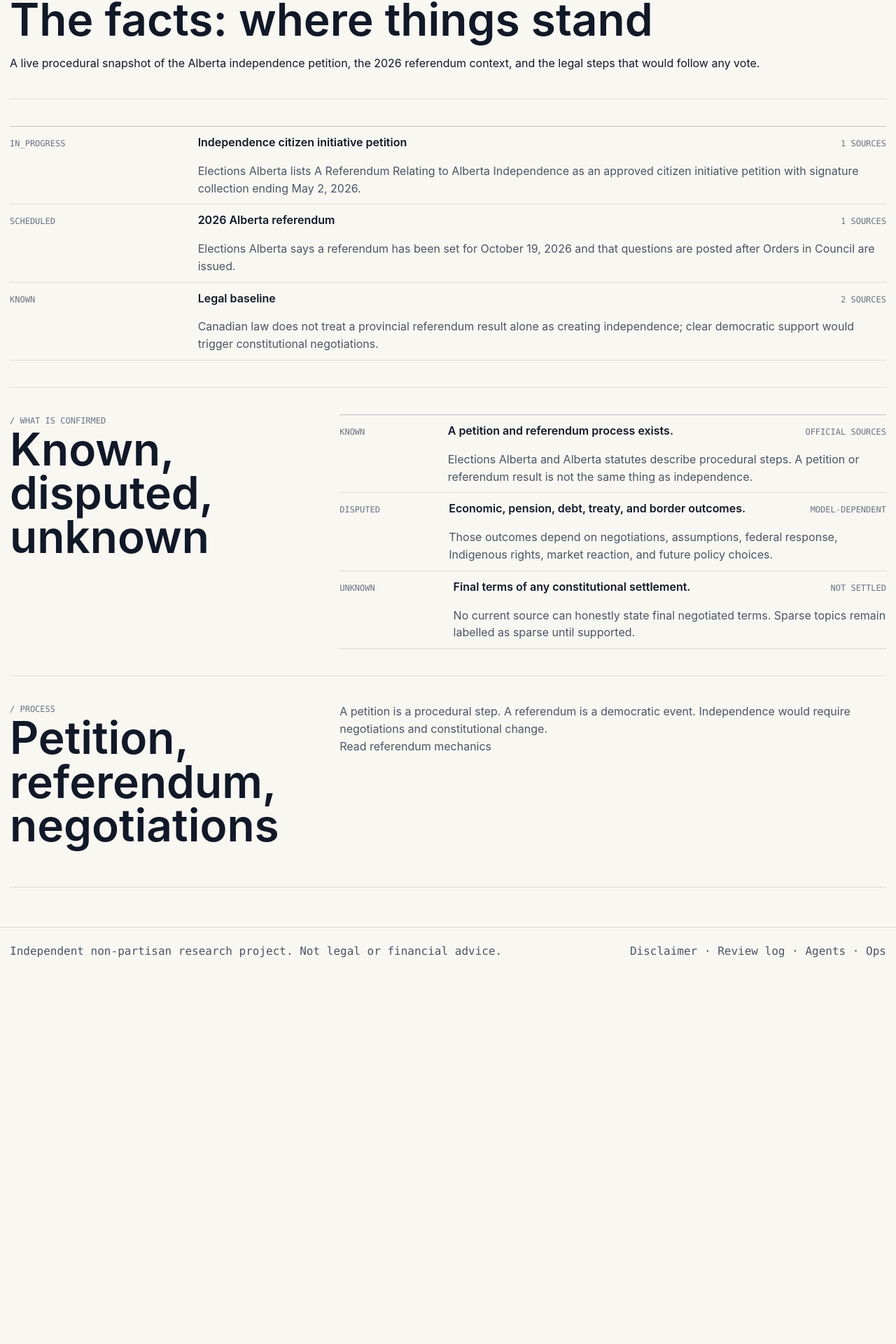
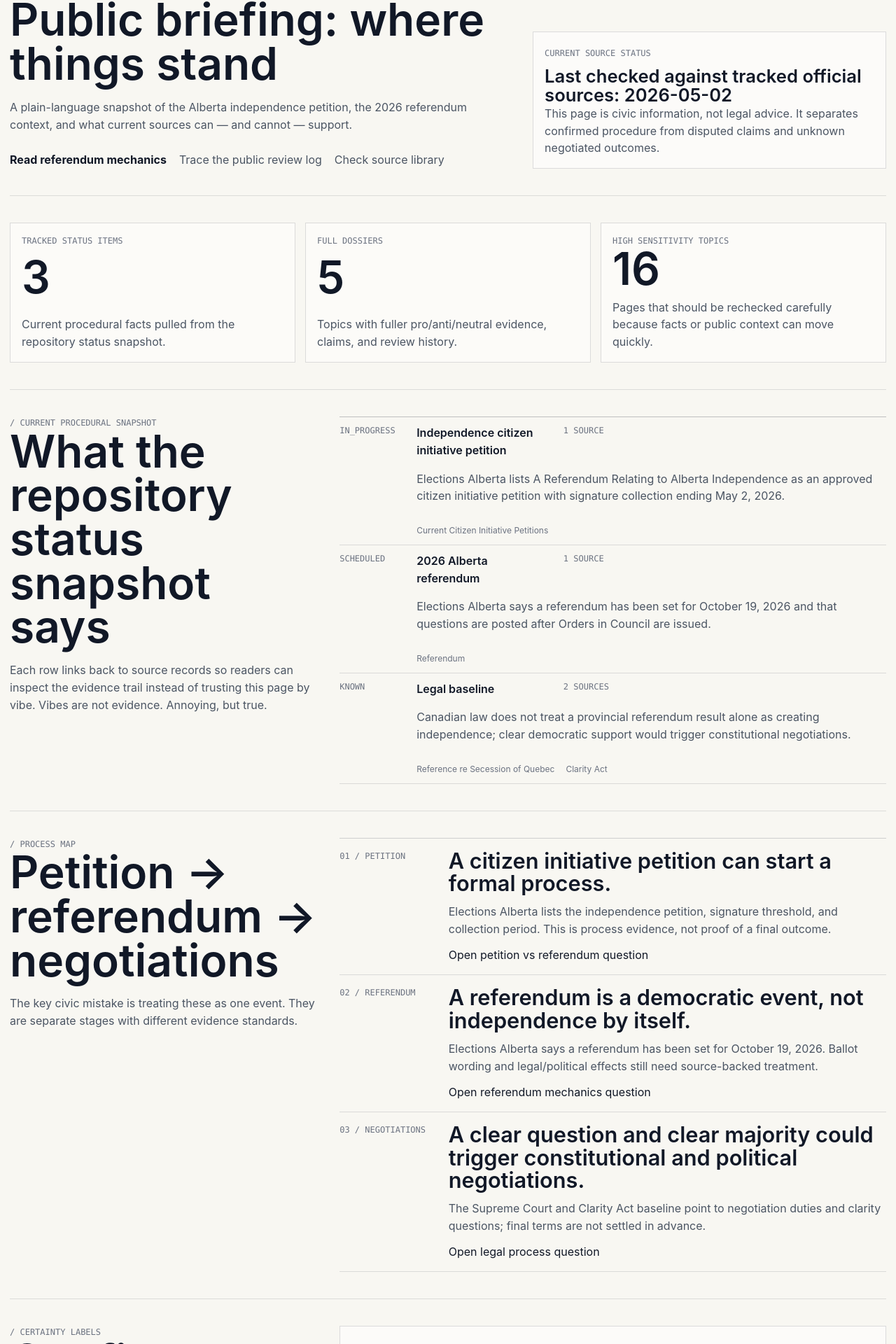
Before and after one commit to chrisdothinger/stayorgoab, a Next.js app: page /facts in a window 1280 px wide. Shown: the part 111-2031 px from the top of the page at 70% size. Before the commit the page ends 1505 px from the top, so only its background shows below. Built offline with nearby package versions, Linux system fonts and the light colour scheme.

Commit message:
[verified] Upgrade facts public briefing

```diff
--- a/src/app/facts/page.tsx
+++ b/src/app/facts/page.tsx
@@ -3,63 +3,208 @@ import { loadRepositoryContent } from '@/lib/content';
 
 export const metadata = { title: 'Facts' };
 
+type StatusItem = {
+  id?: string;
+  label?: string;
+  state?: string;
+  summary?: string;
+  source_ids?: string[];
+};
+
+const timeline = [
+  {
+    step: '01',
+    label: 'Petition',
+    title: 'A citizen initiative petition can start a formal process.',
+    detail: 'Elections Alberta lists the independence petition, signature threshold, and collection period. This is process evidence, not proof of a final outcome.',
+    href: '/questions/petition-vs-referendum-vs-negotiations',
+    linkLabel: 'Open petition vs referendum question'
+  },
+  {
+    step: '02',
+    label: 'Referendum',
+    title: 'A referendum is a democratic event, not independence by itself.',
+    detail: 'Elections Alberta says a referendum has been set for October 19, 2026. Ballot wording and legal/political effects still need source-backed treatment.',
+    href: '/questions/referendum-mechanics',
+    linkLabel: 'Open referendum mechanics question'
+  },
+  {
+    step: '03',
+    label: 'Negotiations',
+    title: 'A clear question and clear majority could trigger constitutional and political negotiations.',
+    detail: 'The Supreme Court and Clarity Act baseline point to negotiation duties and clarity questions; final terms are not settled in advance.',
+    href: '/questions/legal-process',
+    linkLabel: 'Open legal process question'
+  }
+];
+
+const certaintyGroups = [
+  {
+    label: 'What is confirmed',
+    eyebrow: 'Confirmed',
+    title: 'There is a petition/referendum process, and a referendum alone would not automatically create independence.',
+    detail: 'Official election sources describe the petition and referendum machinery. Canadian legal sources describe the constitutional baseline: unilateral provincial secession is not treated as automatic legal independence.',
+    links: [
+      { href: '/sources/elections-ab-current-petitions', label: 'Elections Alberta source' },
+      { href: '/sources/scc-secession-reference', label: 'Supreme Court source' }
+    ]
+  },
+  {
+    label: 'What is disputed',
+    eyebrow: 'Disputed / model-dependent',
+    title: 'Pensions, fiscal effects, debt/assets, borders, currency, and public-service outcomes depend on assumptions.',
+    detail: 'Many claims in these areas are projections or advocacy frames. They need source trails and assumptions, not simple yes/no certainty.',
+    links: [
+      { href: '/questions/cpp-pensions', label: 'CPP and pensions dossier' },
+      { href: '/questions/economy-fiscal', label: 'Fiscal dossier' }
+    ]
+  },
+  {
+    label: 'What is unknown',
+    eyebrow: 'Unknown / not settled',
+    title: 'The final terms of any separation settlement are not known today.',
+    detail: 'Negotiated terms would involve Canada, Alberta, constitutional actors, Indigenous rights and treaties, markets, institutions, and future policy choices. Sparse pages remain visibly sparse until supported.',
+    links: [
+      { href: '/questions/indigenous-rights-treaties', label: 'Indigenous rights dossier' },
+      { href: '/questions/borders-currency-citizenship', label: 'Borders/currency overview' }
+    ]
+  }
+];
+
+function sourceCount(item: StatusItem): number {
+  return Array.isArray(item.source_ids) ? item.source_ids.length : 0;
+}
+
 export default function FactsPage() {
   const content = loadRepositoryContent();
-  const statusItems = Array.isArray(content.status.items) ? content.status.items as Array<Record<string, string | string[]>> : [];
+  const statusItems = Array.isArray(content.status.items) ? content.status.items as StatusItem[] : [];
+  const lastOfficialSourceCheck = typeof content.status.last_official_source_check === 'string'
+    ? content.status.last_official_source_check
+    : 'unknown';
+  const fullDossiers = content.topics.filter((topic) => topic.state === 'full_dossier').length;
+  const highSensitivityTopics = content.topics.filter((topic) => topic.time_sensitivity === 'high').length;
 
   return (
     <>
-      <section className="section">
-        <div className="section-label mono">/ Facts</div>
-        <h1>The facts: where things stand</h1>
-        <p>A live procedural snapshot of the Alberta independence petition, the 2026 referendum context, and the legal steps that would follow any vote.</p>
+      <section className="section facts-hero">
+        <div>
+          <div className="section-label mono">/ Facts</div>
+          <h1>Public briefing: where things stand</h1>
+          <p>
+            A plain-language snapshot of the Alberta independence petition, the 2026 referendum context, and what current sources can — and cannot — support.
+          </p>
+          <div className="primary-actions">
+            <Link className="primary-link" href="/questions/referendum-mechanics">Read referendum mechanics</Link>
+            <Link href="/audit">Trace the public review log</Link>
+            <Link href="/sources">Check source library</Link>
+          </div>
+        </div>
+        <aside className="briefing-card" aria-label="Briefing status">
+          <span className="mono row-meta">Current source status</span>
+          <strong>Last checked against tracked official sources: {lastOfficialSourceCheck}</strong>
+          <p>
+            This page is civic information, not legal advice. It separates confirmed procedure from disputed claims and unknown negotiated outcomes.
+          </p>
+        </aside>
       </section>
-      <section className="section">
-        <div className="status-readout">
+
+      <section className="section facts-metrics" aria-label="Briefing inventory">
+        <article className="metric-card">
+          <span className="mono row-meta">Tracked status items</span>
+          <strong>{statusItems.length}</strong>
+          <p>Current procedural facts pulled from the repository status snapshot.</p>
+        </article>
+        <article className="metric-card">
+          <span className="mono row-meta">Full dossiers</span>
+          <strong>{fullDossiers}</strong>
+          <p>Topics with fuller pro/anti/neutral evidence, claims, and review history.</p>
+        </article>
+        <article className="metric-card">
+          <span className="mono row-meta">High sensitivity topics</span>
+          <strong>{highSensitivityTopics}</strong>
+          <p>Pages that should be rechecked carefully because facts or public context can move quickly.</p>
+        </article>
+      </section>
+
+      <section className="section grid-two">
+        <div>
+          <div className="section-label mono">/ Current procedural snapshot</div>
+          <h2>What the repository status snapshot says</h2>
+          <p className="section-copy">Each row links back to source records so readers can inspect the evidence trail instead of trusting this page by vibe. Vibes are not evidence. Annoying, but true.</p>
+        </div>
+        <div className="status-readout facts-status-list">
           {statusItems.map((item) => (
-            <div className="data-row" key={String(item.id)}>
-              <span className="mono row-meta">{String(item.state)}</span>
-              <strong>{String(item.label)}</strong>
-              <span className="mono row-meta">{Array.isArray(item.source_ids) ? item.source_ids.length : 0} sources</span>
-              <p className="row-description">{String(item.summary)}</p>
-            </div>
+            <article className="data-row trust-row" key={String(item.id)}>
+              <span className="mono row-meta">{String(item.state ?? 'unknown')}</span>
+              <strong>{String(item.label ?? 'Status item')}</strong>
+              <span className="mono row-meta">{sourceCount(item)} {sourceCount(item) === 1 ? 'source' : 'sources'}</span>
+              <p className="row-description">{String(item.summary ?? '')}</p>
+              {Array.isArray(item.source_ids) && item.source_ids.length > 0 ? (
+                <div className="source-trail">
+                  {item.source_ids.map((sourceId) => {
+                    const source = content.sources.find((candidate) => candidate.id === sourceId);
+                    return source ? <Link key={sourceId} href={`/sources/${source.slug}`}>{source.title}</Link> : <span key={sourceId}>{sourceId}</span>;
+                  })}
+                </div>
+              ) : null}
+            </article>
           ))}
         </div>
       </section>
+
       <section className="section grid-two">
         <div>
-          <div className="section-label mono">/ What is confirmed</div>
-          <h2>Known, disputed, unknown</h2>
+          <div className="section-label mono">/ Process map</div>
+          <h2>Petition → referendum → negotiations</h2>
+          <p className="section-copy">The key civic mistake is treating these as one event. They are separate stages with different evidence standards.</p>
         </div>
-        <div className="status-readout">
-          <article className="data-row">
-            <span className="mono row-meta">Known</span>
-            <strong>A petition and referendum process exists.</strong>
-            <span className="mono row-meta">official sources</span>
-            <p className="row-description">Elections Alberta and Alberta statutes describe procedural steps. A petition or referendum result is not the same thing as independence.</p>
-          </article>
-          <article className="data-row">
-            <span className="mono row-meta">Disputed</span>
-            <strong>Economic, pension, debt, treaty, and border outcomes.</strong>
-            <span className="mono row-meta">model-dependent</span>
-            <p className="row-description">Those outcomes depend on negotiations, assumptions, federal response, Indigenous rights, market reaction, and future policy choices.</p>
-          </article>
-          <article className="data-row">
-            <span className="mono row-meta">Unknown</span>
-            <strong>Final terms of any constitutional settlement.</strong>
-            <span className="mono row-meta">not settled</span>
-            <p className="row-description">No current source can honestly state final negotiated terms. Sparse topics remain labelled as sparse until supported.</p>
-          </article>
+        <ol className="timeline-list" aria-label="Petition referendum negotiations timeline">
+          {timeline.map((item) => (
+            <li key={item.step}>
+              <span className="mono row-meta">{item.step} / {item.label}</span>
+              <strong>{item.title}</strong>
+              <p>{item.detail}</p>
+              <Link href={item.href}>{item.linkLabel}</Link>
+            </li>
+          ))}
+        </ol>
+      </section>
+
+      <section className="section grid-two">
+        <div>
+          <div className="section-label mono">/ Certainty labels</div>
+          <h2>Confirmed, disputed, unknown</h2>
+          <p className="section-copy">Use this as the quick briefing before drilling into the dossiers. It is intentionally cautious: certainty has to be earned by sources.</p>
+        </div>
+        <div className="certainty-grid" aria-label="Confirmed disputed unknown briefing sections">
+          {certaintyGroups.map((group) => (
+            <article className="briefing-card" key={group.label}>
+              <span className="mono row-meta">{group.eyebrow}</span>
+              <h3>{group.label}</h3>
+              <strong>{group.title}</strong>
+              <p>{group.detail}</p>
+              <div className="source-trail">
+                {group.links.map((link) => <Link key={link.href} href={link.href}>{link.label}</Link>)}
+              </div>
+            </article>
+          ))}
         </div>
       </section>
+
       <section className="section grid-two">
         <div>
-          <div className="section-label mono">/ Process</div>
-          <h2>Petition, referendum, negotiations</h2>
+          <div className="section-label mono">/ What changed since last review</div>
+          <h2>Latest review context</h2>
         </div>
-        <div className="markdown">
-          <p>A petition is a procedural step. A referendum is a democratic event. Independence would require negotiations and constitutional change.</p>
-          <p><Link href="/questions/referendum-mechanics">Read referendum mechanics</Link></p>
+        <div className="briefing-card">
+          <strong>Recent UX work clarified the public review trail and internal provenance-check wording.</strong>
+          <p>
+            The site now avoids wording that could imply a government, regulator, or external assurance audit. Public evidence remains inspectable through source records, topic dossiers, changelog entries, and the review log.
+          </p>
+          <div className="primary-actions">
+            <Link className="primary-link" href="/changelog">Read changelog</Link>
+            <Link href="/repo">Inspect repository evidence</Link>
+          </div>
         </div>
       </section>
     </>
--- a/src/app/globals.css
+++ b/src/app/globals.css
@@ -239,10 +239,15 @@ textarea:focus-visible {
   color: var(--secondary);
 }
 
-.ops-grid {
+.ops-grid,
+.facts-metrics {
   display: grid;
   grid-template-columns: repeat(4, minmax(0, 1fr));
   gap: 14px;
+}
+
+.facts-metrics {
+  grid-template-columns: repeat(3, minmax(0, 1fr));
 }
 
 .metric-card {
@@ -572,6 +577,85 @@ textarea:focus-visible {
   color: var(--secondary);
 }
 
+.facts-hero {
+  display: grid;
+  grid-template-columns: minmax(0, 1.15fr) minmax(280px, 0.85fr);
+  gap: clamp(22px, 5vw, 70px);
+  align-items: end;
+}
+
+.facts-hero p,
+.section-copy {
+  max-width: 68ch;
+  color: var(--secondary);
+}
+
+.briefing-card {
+  border: 1px solid rgba(17, 24, 39, 0.14);
+  background: rgba(255, 255, 255, 0.48);
+  padding: 16px;
+}
+
+.briefing-card strong {
+  display: block;
+  margin-top: 8px;
+  font-size: clamp(18px, 2vw, 28px);
+  line-height: 1.08;
+  font-weight: 620;
+}
+
+.briefing-card h3 {
+  margin: 8px 0 0;
+  font-size: clamp(24px, 3vw, 40px);
+  line-height: 1;
+  font-weight: 620;
+}
+
+.briefing-card p {
+  color: var(--secondary);
+}
+
+.facts-status-list .source-trail {
+  grid-column: 2 / -1;
+}
+
+.timeline-list {
+  list-style: none;
+  margin: 0;
+  padding: 0;
+  border-top: 1px solid rgba(17, 24, 39, 0.18);
+}
+
+.timeline-list li {
+  display: grid;
+  grid-template-columns: minmax(96px, 0.22fr) minmax(0, 1fr);
+  gap: 12px 18px;
+  padding: 16px 0;
+  border-bottom: 1px solid rgba(17, 24, 39, 0.13);
+}
+
+.timeline-list strong,
+.timeline-list p,
+.timeline-list a {
+  grid-column: 2 / -1;
+}
+
+.timeline-list strong {
+  font-size: clamp(20px, 2.4vw, 34px);
+  line-height: 1.05;
+  font-weight: 620;
+}
+
+.timeline-list p {
+  margin: 0;
+  color: var(--secondary);
+}
+
+.certainty-grid {
+  display: grid;
+  gap: 14px;
+}
+
 .question-row-actions {
   display: flex;
   flex-wrap: wrap;
@@ -610,12 +694,34 @@ textarea:focus-visible {
 @media (max-width: 820px) {
   .site-header,
   .hero,
+  .facts-hero,
   .grid-two,
   .filter-panel,
   .trust-strip,
   .ops-grid,
+  .facts-metrics,
   .footer {
     grid-template-columns: 1fr;
+  }
+
+  .facts-hero {
+    gap: 18px;
+  }
+
+  .facts-hero h1,
+  .grid-two h2 {
+    font-size: clamp(32px, 10vw, 48px);
+    line-height: 0.98;
+  }
+
+  .timeline-list li {
+    grid-template-columns: 1fr;
+  }
+
+  .timeline-list strong,
+  .timeline-list p,
+  .timeline-list a {
+    grid-column: 1 / -1;
   }
 
   .site-header nav {
```
Also changed, not shown: content/changelog.yml (+9 -0 lines), 2 other files (tests, documents, lock files or other folders).
